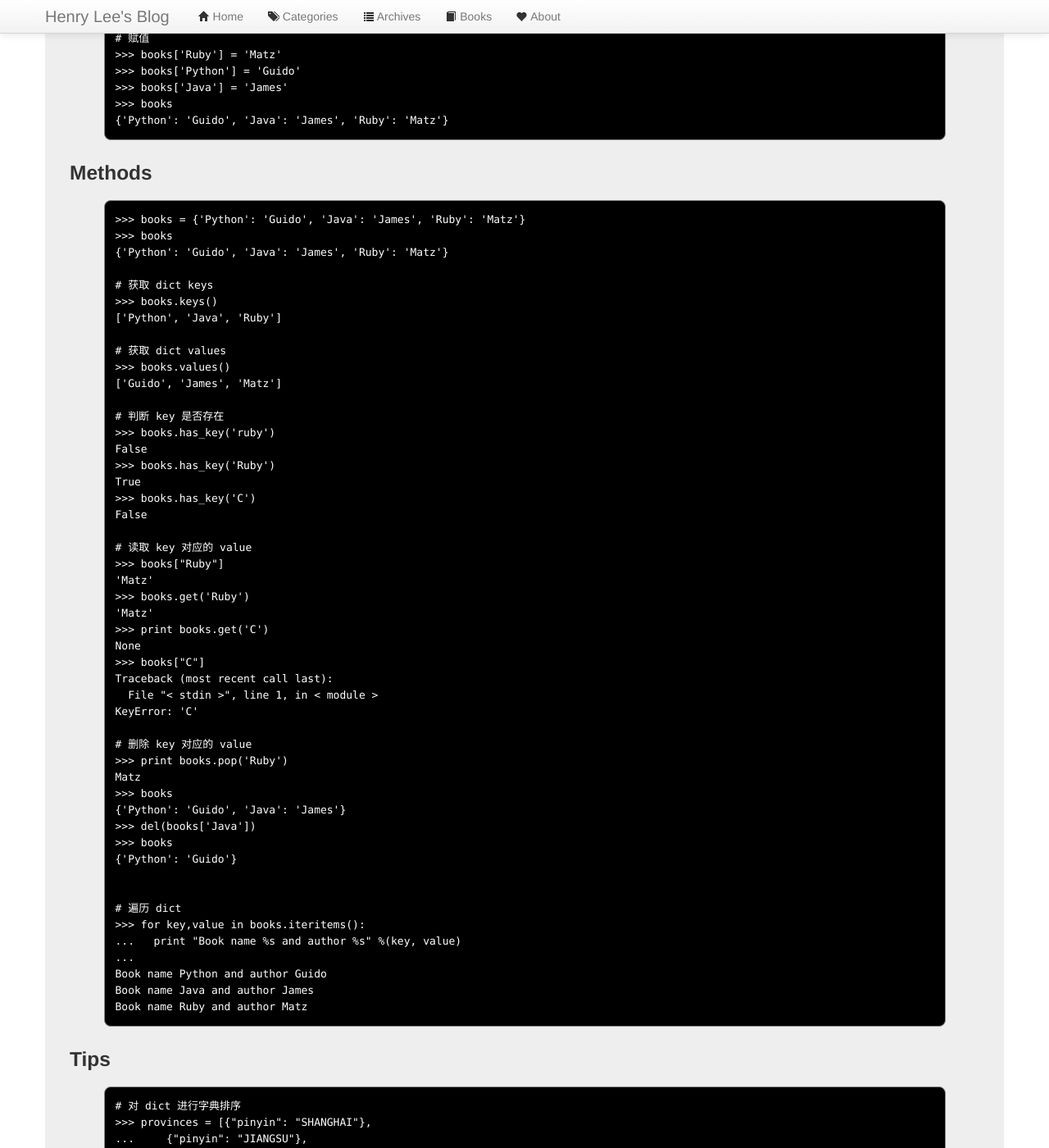
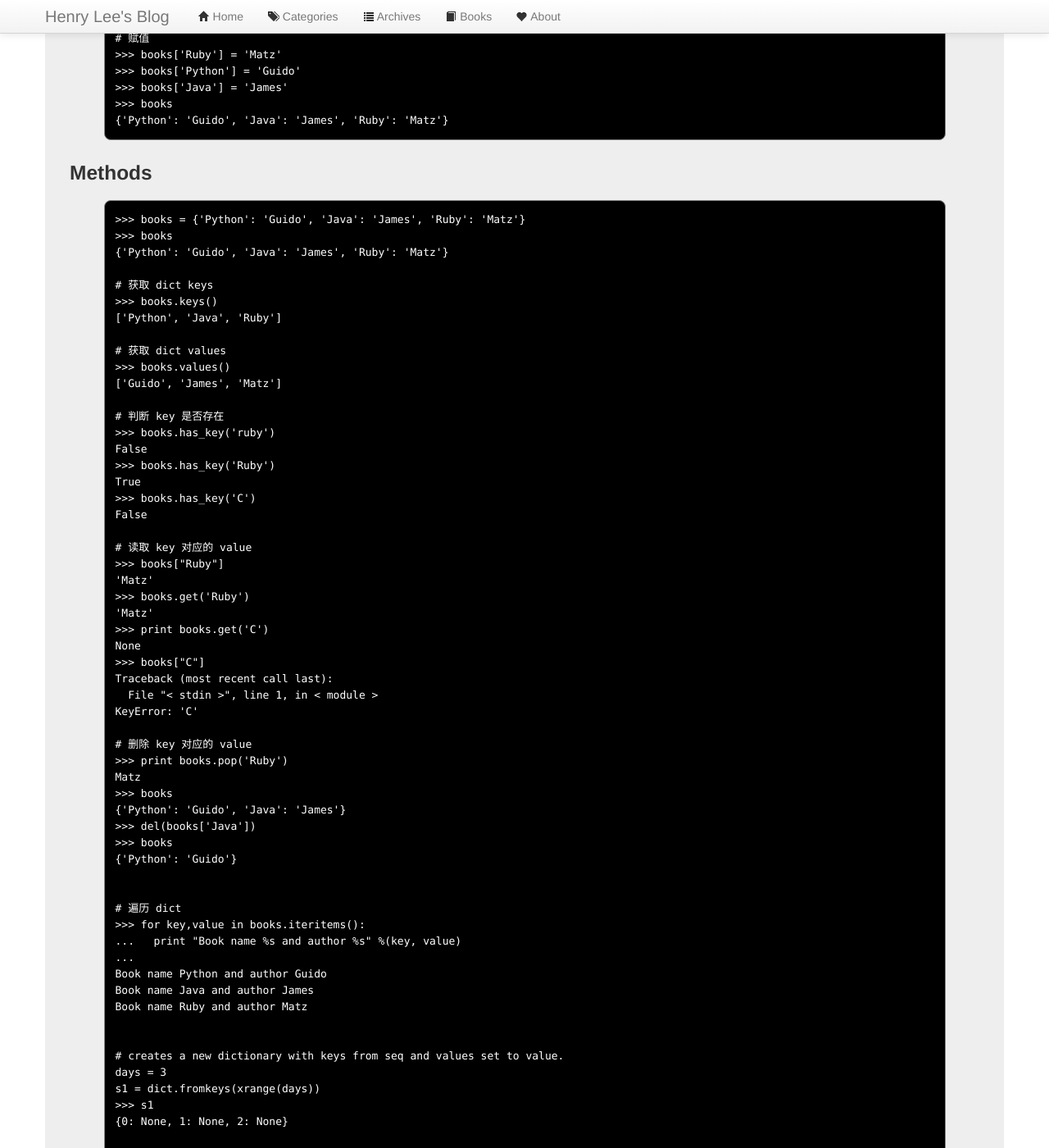
Before and after one commit to manageyp/manageyp.github.com, a Jekyll site: the page built from _posts/2014-05-16-introducing-python-Dictionaries.html, in a window 1280 px wide and 1400 px high, scrolled down 380 px. Shown: the whole window at 82% size. Built offline with Jekyll 4.4.1, drawn with Linux system fonts in a browser that asks for light colours; nearby versions of some CDN libraries; comment, search, counter and statistics services are not loaded; some of the changed text lies outside the part shown.

Commit message:
[Change] python tips

```diff
--- a/_posts/2014-05-16-introducing-python-Dictionaries.html
+++ b/_posts/2014-05-16-introducing-python-Dictionaries.html
@@ -80,6 +80,17 @@ Matz
 Book name Python and author Guido
 Book name Java and author James
 Book name Ruby and author Matz
+
+
+# creates a new dictionary with keys from seq and values set to value.
+days = 3
+s1 = dict.fromkeys(xrange(days))
+>>> s1
+{0: None, 1: None, 2: None}
+
+s2 = dict.fromkeys(xrange(days), [])
+>>> s2
+{0: [], 1: [], 2: []}
 </pre>
 
 
```
Also changed, not shown: _posts/2014-05-15-introducing-python-numbers.html (+9 -0 lines).
